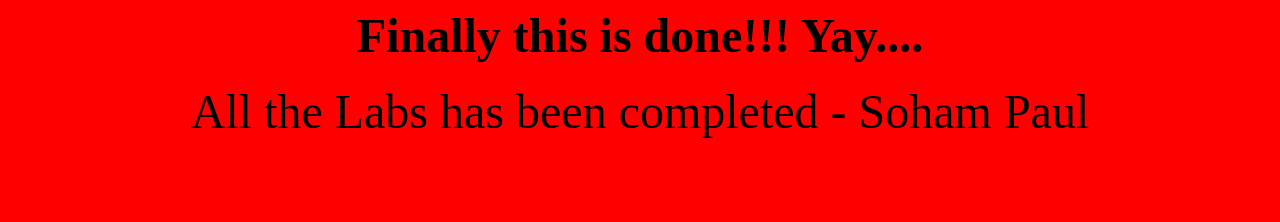
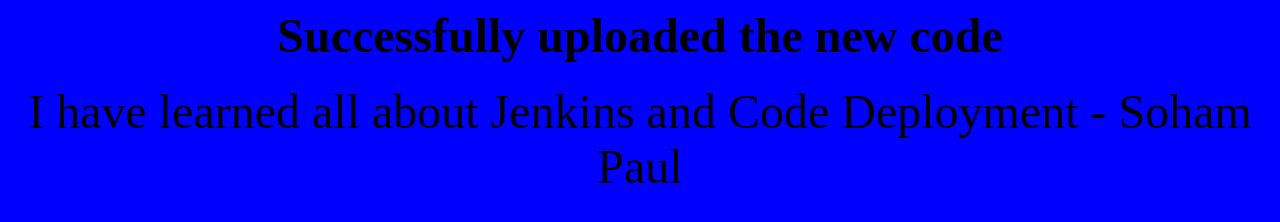
Before and after one commit to Soham804/SP-BG, a plain HTML site: page index.html in a window 1280 px wide. Drawn offline with Linux system fonts and the light colour scheme.

Commit message:
Update index.html

```diff
--- a/index.html
+++ b/index.html
@@ -1,8 +1,8 @@
 <html>
-<body style = "background-color:red">
+<body style = "background-color:blue">
         <center>
-                <h1> <FONT SIZE=12>Finally this is done!!! Yay....</FONT></h1>
-                <p1> <FONT SIZE=8>All the Labs has been completed - Soham Paul</FONT></p1>
+                <h1> <FONT SIZE=12>Successfully uploaded the new code</FONT></h1>
+                <p1> <FONT SIZE=8>I have learned all about Jenkins and Code Deployment - Soham Paul</FONT></p1>
         </center>
 </body>
 </html>
```
